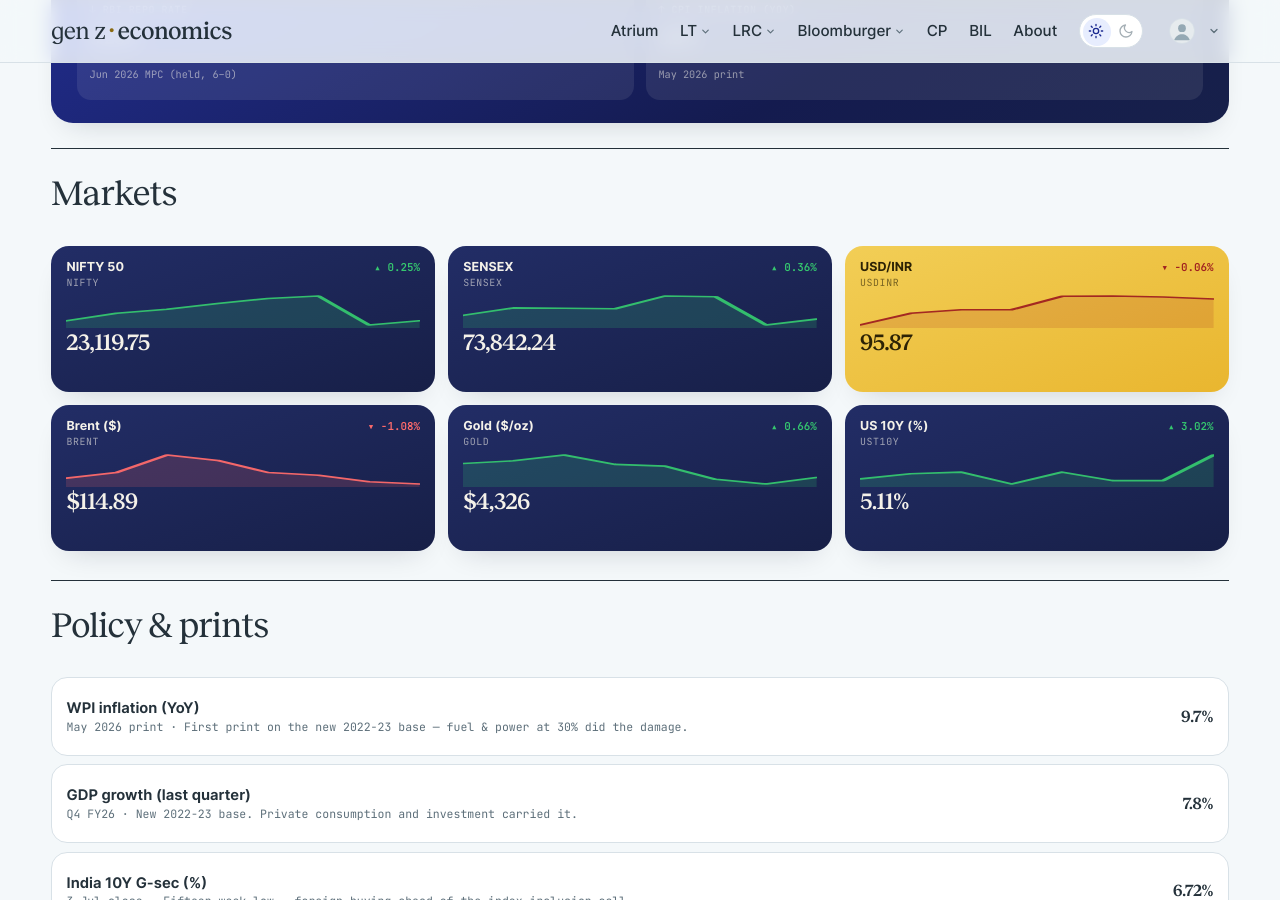
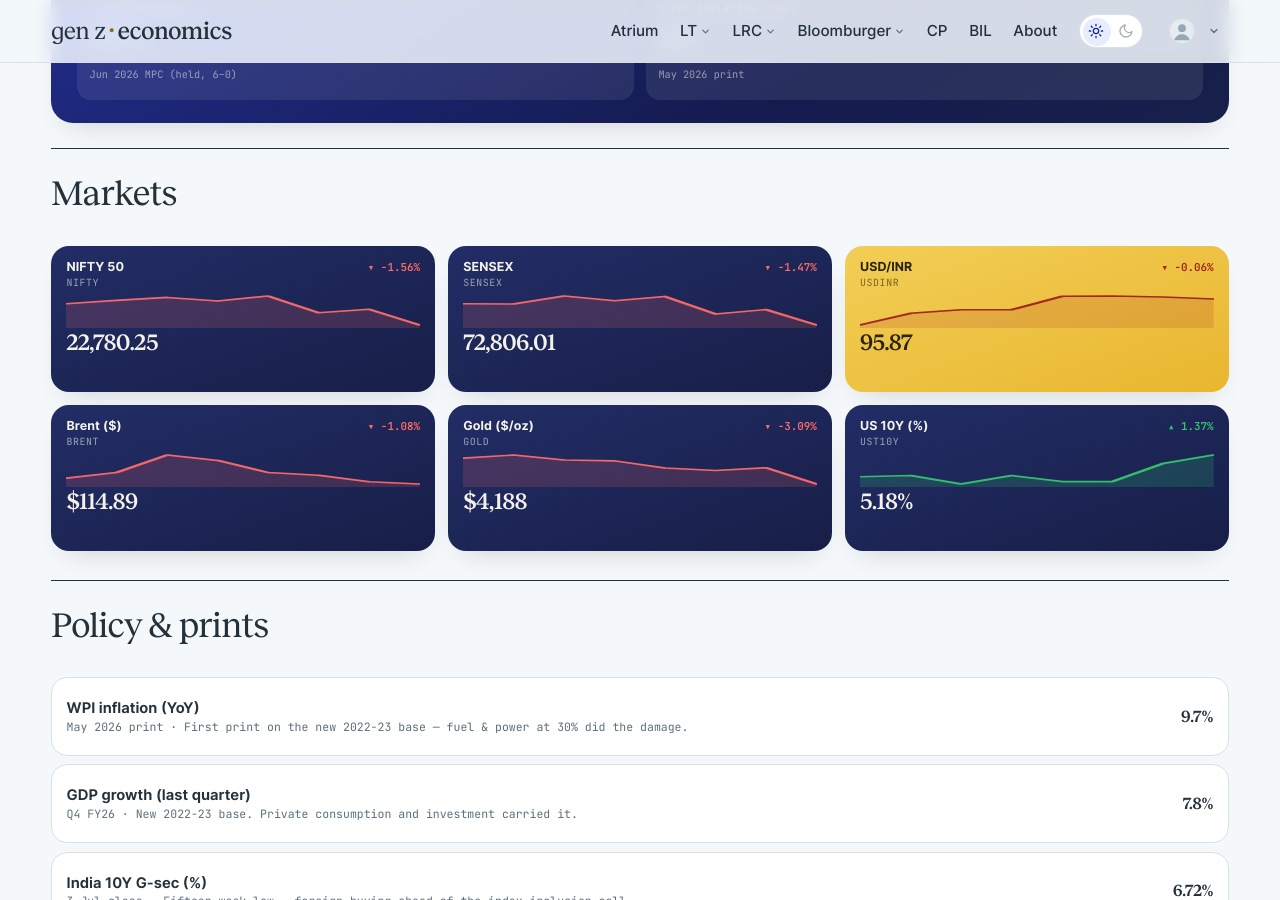
Before and after one commit to harsharya7021/genz-economics.com, a Jekyll site: the page built from macro-watch.html, in a window 1280 px wide and 900 px high, scrolled down 599 px. Built offline with Jekyll 4.4.1, drawn with Linux system fonts in a browser that asks for light colours; comment, search, counter and statistics services are not loaded.

Commit message:
data: morning market refresh

```diff
--- a/_data/macro.json
+++ b/_data/macro.json
@@ -1,34 +1,34 @@
 {
-  "as_of": "25 Sep 2026 close",
+  "as_of": "28 Sep 2026 close",
   "auto": {
     "nifty": {
       "label": "NIFTY 50",
-      "v": "23,119.75",
-      "chg": 0.25,
+      "v": "22,780.25",
+      "chg": -1.56,
       "spark": [
-        23118.6,
-        23217.6,
         23270.6,
         23346.4,
         23414.301,
+        23329.0,
         23446.801,
         23063.1,
-        23119.75
+        23140.5,
+        22780.25
       ]
     },
     "sensex": {
       "label": "SENSEX",
-      "v": "73,842.24",
-      "chg": 0.36,
+      "v": "72,806.01",
+      "chg": -1.47,
       "spark": [
-        74003.82,
-        74336.453,
         74314.594,
         74294.961,
         74858.992,
+        74529.078,
         74828.25,
         73580.539,
-        73842.242
+        73895.742,
+        72806.008
       ]
     },
     "usdinr": {
@@ -63,32 +63,32 @@
     },
     "gold": {
       "label": "Gold ($/oz)",
-      "v": "$4,326",
-      "chg": 0.66,
+      "v": "$4,188",
+      "chg": -3.09,
       "spark": [
-        4387.5,
         4399.7,
         4424.9,
         4383.9,
         4376.4,
         4318.4,
         4298.0,
-        4326.5
+        4321.2,
+        4187.8
       ]
     },
     "ust10y": {
       "label": "US 10Y (%)",
-      "v": "5.11%",
-      "chg": 3.02,
+      "v": "5.18%",
+      "chg": 1.37,
       "spark": [
-        4.97,
         5.0,
         5.01,
         4.94,
         5.01,
         4.96,
         4.96,
-        5.11
+        5.11,
+        5.18
       ]
     }
   },
--- a/_data/markets.yml
+++ b/_data/markets.yml
@@ -2,38 +2,38 @@
 # USD/INR) are refreshed each weekday morning by the market-data workflow;
 # the India 10Y G-Sec line is maintained by hand. Do not hand-edit the
 # live tickers — the job overwrites them.
-as_of: 25 Sep 2026
+as_of: 28 Sep 2026
 tickers:
 - symbol: NIFTY 50
   code: ^NSEI
-  value: 23,119.75
-  change: '+56.65'
-  pct: +0.25%
-  dir: up
+  value: 22,780.25
+  change: −360.25
+  pct: −1.56%
+  dir: down
   spark:
-  - 23118.6
-  - 23217.6
   - 23270.6
   - 23346.4
   - 23414.301
+  - 23329.0
   - 23446.801
   - 23063.1
-  - 23119.75
+  - 23140.5
+  - 22780.25
 - symbol: SENSEX
   code: BSE
-  value: 73,842.24
-  change: '+261.70'
-  pct: +0.36%
-  dir: up
+  value: 72,806.01
+  change: −1,089.73
+  pct: −1.47%
+  dir: down
   spark:
-  - 74003.82
-  - 74336.453
   - 74314.594
   - 74294.961
   - 74858.992
+  - 74529.078
   - 74828.25
   - 73580.539
-  - 73842.242
+  - 73895.742
+  - 72806.008
 - symbol: USD / INR
   code: FX
   value: '95.87'
```
